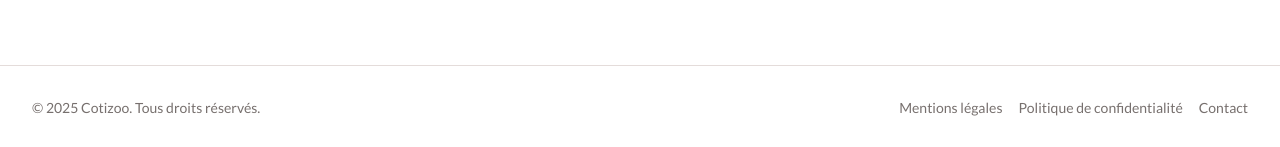
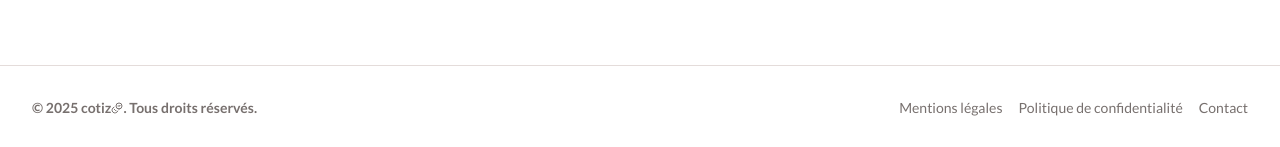
Before and after one commit to regi-gouale/cotizoo, a Next.js app: page /about in a window 1280 px wide. Shown: the part 2378-2525 px from the top of the page. Built offline with nearby package versions, Linux system fonts and the light colour scheme.

Commit message:
feat: Mettre à jour le titre de l'application et améliorer le footer avec des icônes

```diff
--- a/src/app/layout.tsx
+++ b/src/app/layout.tsx
@@ -10,7 +10,7 @@ import { Toaster } from "sonner";
 import "./globals.css";
 
 export const metadata: Metadata = {
-  title: "Cotizoo",
+  title: "Cotizoo | Accueil",
   description: "Bienvenue sur l'application Cotizoo",
 };
 
--- a/src/components/layout/footer.tsx
+++ b/src/components/layout/footer.tsx
@@ -1,16 +1,21 @@
 "use client";
 
+import { CoinsIcon } from "lucide-react";
 import Link from "next/link";
 
 export function Footer() {
   const currentYear = new Date().getFullYear();
 
   return (
-    <footer className="border-t p-6 md:p-8">
+    <footer className="border-t p-6 md:p-8 flex flex-col items-center gap-4 text-sm text-muted-foreground">
       <div className="container flex flex-col items-center justify-between gap-4 md:flex-row">
         <div className="flex flex-col items-center gap-2 md:items-start">
-          <p className="text-sm text-muted-foreground">
-            &copy; {currentYear} Cotizoo. Tous droits réservés.
+          <p className="text-sm text-muted-foreground flex items-center font-bold">
+            &copy; {currentYear} cotiz
+            <span>
+              <CoinsIcon className="size-3 rotate-90" />
+            </span>
+            . Tous droits réservés.
           </p>
         </div>
         <nav className="flex gap-4 text-sm text-muted-foreground">
--- a/src/components/layout/header.tsx
+++ b/src/components/layout/header.tsx
@@ -111,8 +111,9 @@ export function Header() {
             </SheetTrigger>
             <SheetContent side="right" className="w-full max-w-xs">
               <SheetHeader className="flex flex-row items-center gap-4 justify-between mt-4">
-                <SheetTitle className="text-left font-mono text-primary">
-                  Cotizoo
+                <SheetTitle className="text-left font-mono text-primary flex items-center">
+                  cotiz
+                  <CoinsIcon className="ml-0.5 size-4 text-primary rotate-90" />
                 </SheetTitle>
                 <ThemeToggle className="text-primary" />
               </SheetHeader>
```
